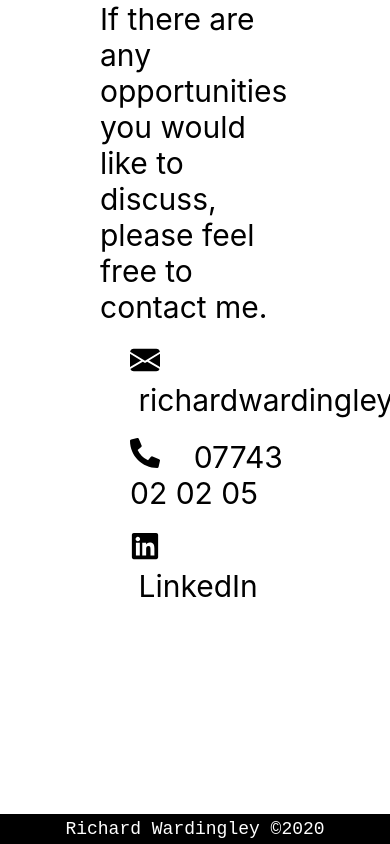
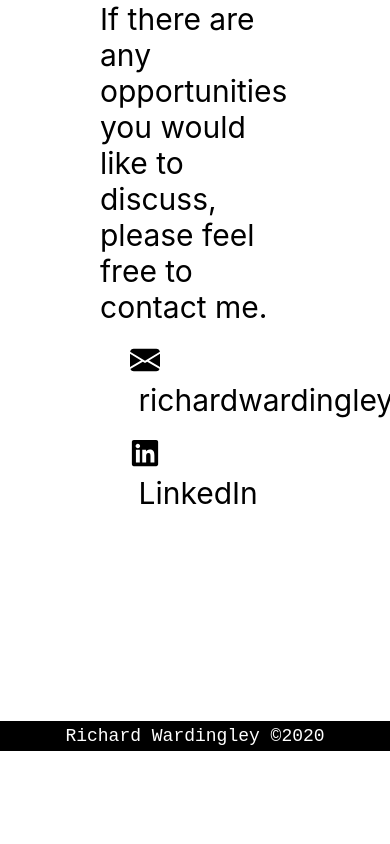
Before and after one commit to richardwardingley/portfolio-react, a React (Create React App) app: page / in a window 390 px wide. Shown: the part 7798-8642 px from the top of the page. After the commit the page ends 8549 px from the top, so only its background shows below. Built offline with nearby package versions, Linux system fonts and the light colour scheme.

Commit message:
taken phone number off

```diff
--- a/src/components/ContactMe.js
+++ b/src/components/ContactMe.js
@@ -14,9 +14,9 @@ const ContactMe = () => {
                 <div className="contactIcons">
                 <BsEnvelopeFill/> &nbsp; &nbsp;<a href="mailto:richardwardingley@hotmail.com" target= "_blank" className= "contactLinks" >richardwardingley@hotmail.com</a>
                 </div>
-                <div className="contactIcons">
+                {/* <div className="contactIcons">
                 <FaPhoneAlt/> &nbsp; &nbsp;07743 02 02 05
-                </div>
+                </div> */}
                 <div className="contactIcons">
                 <FaLinkedin/> &nbsp; &nbsp;<a href="https://www.linkedin.com/in/richardwardingley/" target="_blank" className= "contactLinks" >LinkedIn</a>
                 </div>
```
Also changed, not shown: 1 other file (tests, documents, lock files or other folders).
